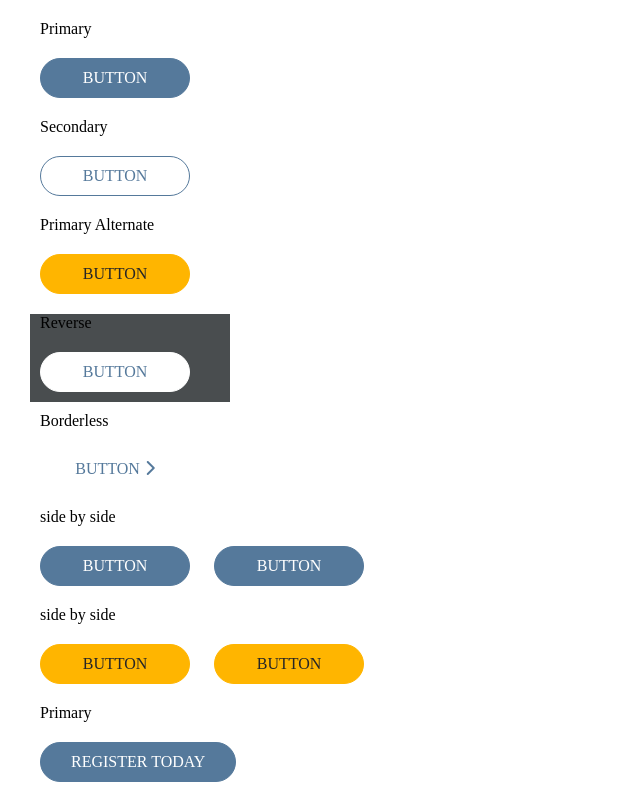
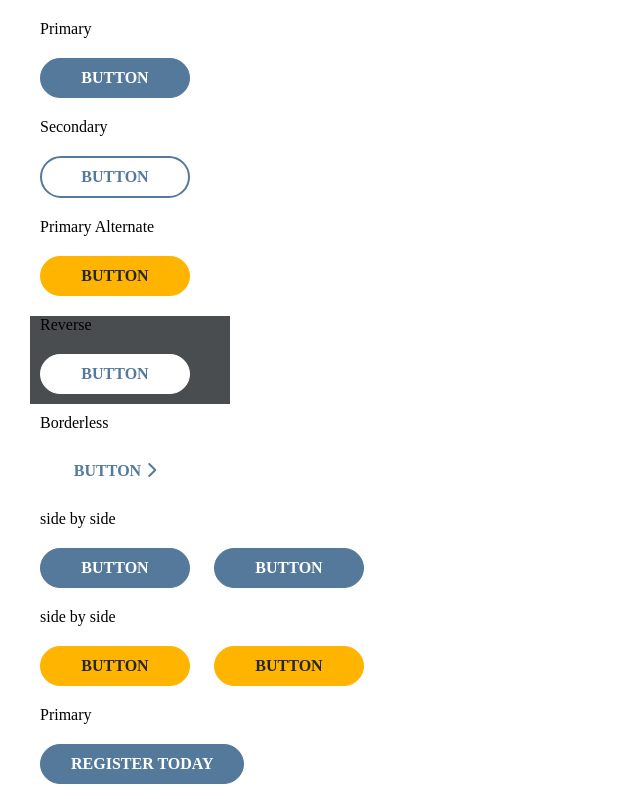
Before and after one commit to mahsen099/button, a plain HTML site: page index.html in a window 1280 px wide. Shown: the top 799 px of the page, without its empty margins (0-640 px from the left). Drawn offline with Linux system fonts and the light colour scheme.

Commit message:
Update style.css

```diff
--- a/style.css
+++ b/style.css
@@ -1,7 +1,7 @@
 * {
   margin: 10px;
   padding: 0;
-  font-family: 'Verdana Pro' !important;
+  font-family: 'Verdana Pro Semibold' !important;
 }
 button, input[type="submit"], input[type="reset"] {
 background: none;
@@ -22,6 +22,7 @@ border-radius:30px;
 border:1px solid #55799B;
 cursor:pointer;
 font-size:16px;
+font-weight: 600;
 padding:10px 20px;
 }
 .primary a{
@@ -35,8 +36,9 @@ background-color:#446688;
   min-width: 150px;
   background-color:#ffffff;
 border-radius:30px;
-border:1px solid #55799B;
+border:2px solid #55799B;
 cursor:pointer;
+font-weight: 600;
 font-size:16px;
 padding:10px 20px;
 }
@@ -57,6 +59,7 @@ border-radius:30px;
 border:1px solid #FFB500;
 cursor:pointer;
 font-size:16px;
+font-weight: 600;
 padding:10px 20px;
 }
 .alternate a{
@@ -73,6 +76,7 @@ border-radius:30px;
 border:1px solid white;
 cursor:pointer;
 font-size:16px;
+font-weight: 600;
 padding:10px 20px;
 }
 .reverse a{
@@ -90,6 +94,7 @@ background-color:#F7F7F7;
   min-width: 150px;
 cursor:pointer;
 font-size:16px;
+font-weight: 600;
 padding:10px 20px;
 }
 .borderless a{
```
